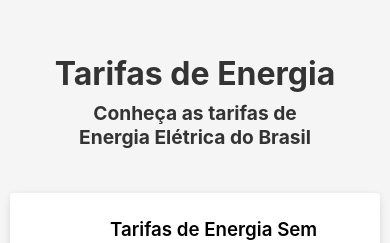
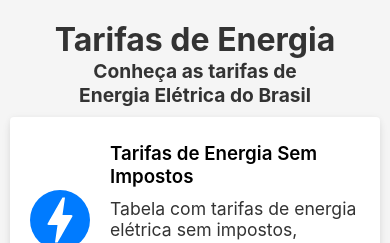
Before and after one commit to izaiasmachado/tarifas.imsolar.com.br, a React (Create React App) app: page /#/ in a window 390 px wide. Shown: the top 243 px of the page. Built offline with nearby package versions, Linux system fonts and the light colour scheme.

Commit message:
fix: home hero title margins

```diff
--- a/src/pages/Home/styles.css
+++ b/src/pages/Home/styles.css
@@ -41,33 +41,25 @@
 }
 
 @media (max-width: 768px) {
-  .Home__hero {
-    padding: 60px 0;
-  }
   .Home__hero-title {
-    margin: 8px 0;
-
     font-size: 1.1rem;
   }
 
   .Home__hero-subtitle {
-    margin: 8px 0;
     font-size: 0.8rem;
   }
 }
 
 @media (max-width: 576px) {
   .Home__hero {
-    padding: 40px 0;
+    padding: 10px 0;
   }
 
   .Home__hero-title {
-    margin: 4px 0;
     font-size: 1rem;
   }
 
   .Home__hero-subtitle {
-    margin: 4px 0;
     font-size: 0.8rem;
   }
 
```
